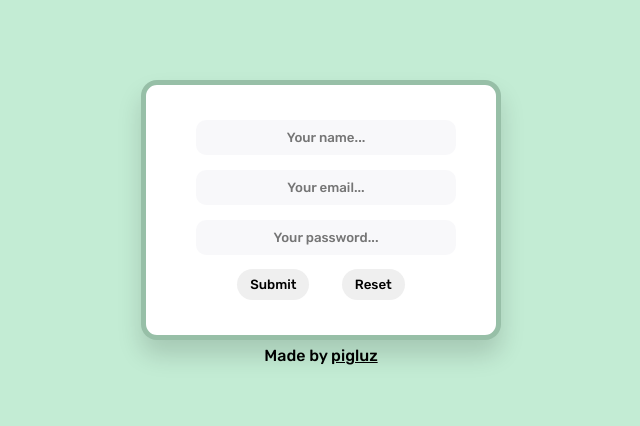
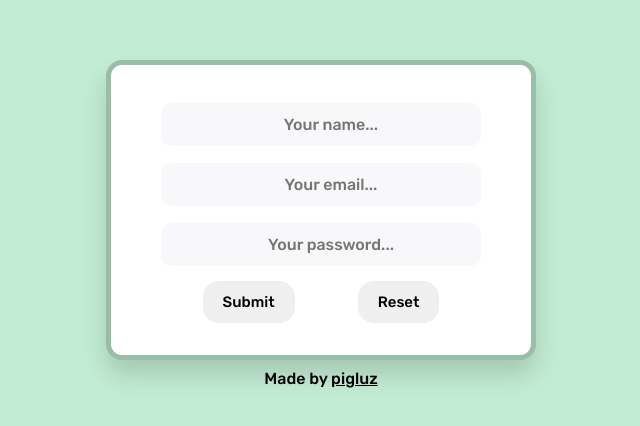
Before and after one commit to pigluz/YetAnotherForm, a plain HTML site: page index.html in a window 1280 px wide. Shown: the part 190-616 px from the top of the page, without its empty margins (319-959 px from the left). Drawn offline with Linux system fonts and the light colour scheme.

Commit message:
Made it BIGGERRR

```diff
--- a/index.html
+++ b/index.html
@@ -5,11 +5,12 @@
     <meta charset="UTF-8">
     <meta http-equiv="X-UA-Compatible" content="IE=edge">
     <meta name="viewport" content="width=device-width, initial-scale=1.0">
-    <title>Document</title>
+    <title>Form | BIGGER</title>
     <link rel="stylesheet" href="style.css">
 </head>
 
 <body>
+    <center>
     <div id="container">
 
         <div id="input-container">
@@ -30,7 +31,7 @@
 
         </div>
 
-        <center>
+
         <div id="button-area">
             <button type="submit">Submit</button>
 
--- a/style.css
+++ b/style.css
@@ -3,6 +3,7 @@
 * {
     font-family: 'Rubik', sans-serif;
     transition: 0.2s linear;
+
 }
 
 body {
@@ -22,8 +23,8 @@ body {
     padding: 50px;
     border: 5px solid rgba(85, 151, 112, 0.61);
     border-radius: 1rem;
-    height: 150px;
-    width: 250px;
+    height: 190px;
+    width: 320px;
     box-shadow: 0 15px 25px rgba(0 , 0, 0, 0.15);
     animation-name: animation-in;
     animation-duration: 1s;
@@ -34,39 +35,39 @@ body {
     to {margin-top: none;}
 }
 
-
 #input-container input{
-    padding: 10px 5px 10px 5px;
-    margin: 5px 0 5px 0;
-    width: 250px;
+    padding: 12px 5px 12px 25px;
+    margin: 8px 0 8px 0;
+    width: 290px;
     border: none;
     border-radius: 10px;
     text-align: center;
-    font-weight: 100;
+    font-size: 16px;
     background-color: #e9e9ed4d;
     outline: rgb(204, 179, 214);
 
 }
 
     #input-container input:hover, input:focus {
-        padding: 11px 6px 11px 6.5px;
-        margin: 3.5px 0 3.5px 0;
+        padding: 13px 6px 13px 25.5px;
+        margin: 5.5px 0 5.5px 0;
         background-color: #e9e9ed86;
     }
 
 #button-area {
-    margin: 6rem 0 0 0;
+    margin: 8rem 0 0 0;
     display: flex;
-    width: 200px;
+    width: 300px;
     justify-content: space-around;
 
 }
 
 #button-area button {
-    padding: 8px 13px;
+    padding: 12px 20px;
     border:none;
     border-radius: 1rem;
     cursor: pointer;
+    font-size: 15px;
 }
 
 #inputbox0 {
@@ -76,12 +77,12 @@ body {
 
 #inputbox1 {
     position: absolute;
-    top: 80px;
+    top: 90px;
 }
 
 #inputbox2 {
     position: absolute;
-    top: 130px;
+    top: 150px;
 }
 
 #container footer {
```
Lines whose indentation alone changed are shown as unchanged.
